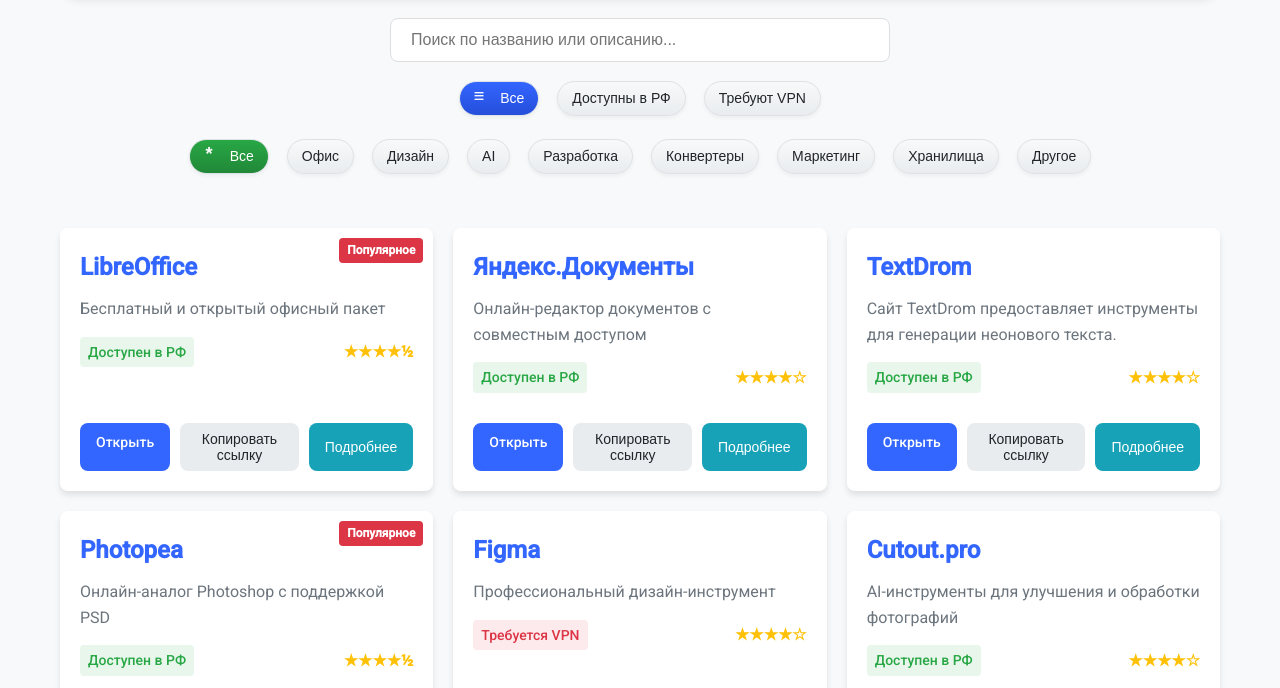
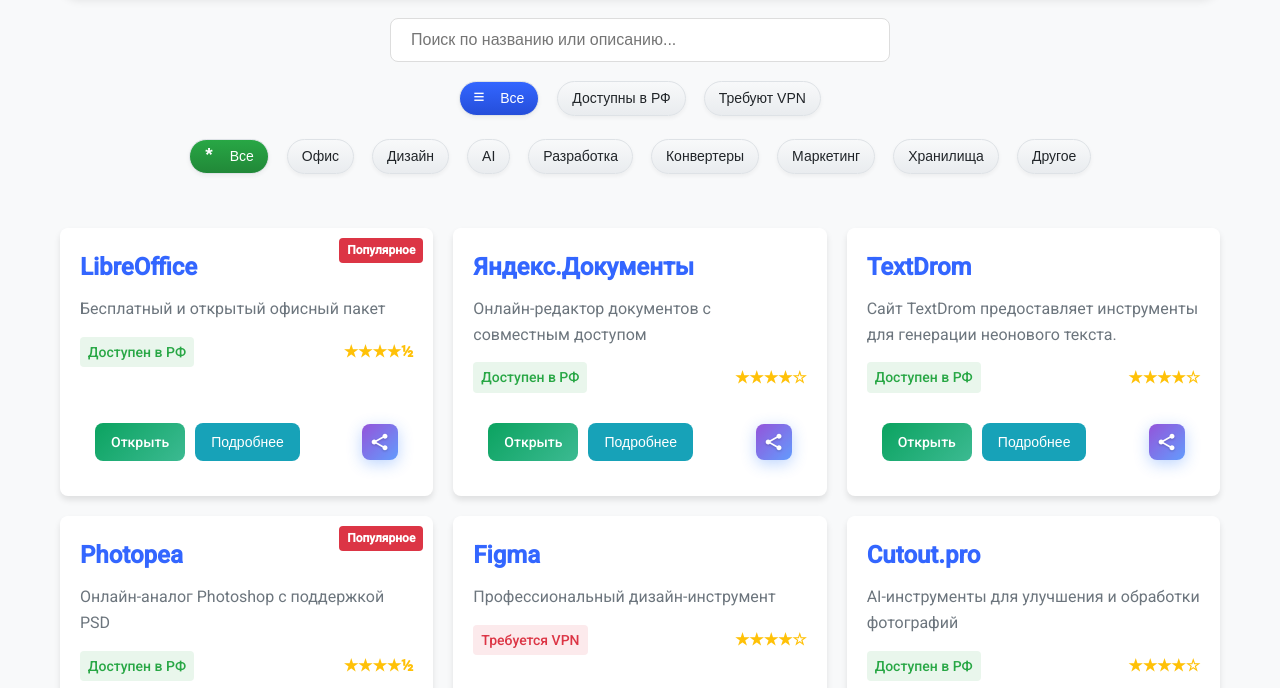
Before and after one commit to Maksim-124/free-tools, a plain HTML site: page index.html in a window 1280 px wide. Shown: the part 102-790 px from the top of the page. Drawn offline with Linux system fonts and the light colour scheme.

Commit message:
Покрасил кнопки=)) Добавлена кнопка поделиться,и справлена логика кнопок у инструмента со статьей

```diff
--- a/scripts.js
+++ b/scripts.js
@@ -98,16 +98,25 @@ document.addEventListener('DOMContentLoaded', function() {
                         </span>
                         <span class="rating">${generateRatingStars(tool.rating)}</span>
                     </div>
-                    <div class="tool-actions">
-                        <a href="${tool.link}" target="_blank" class="btn-primary">Открыть инструмент</a>
-                        <a href="${tool.articleLink}" class="btn-more">Подробнее</a>
-                    </div>
+                <div class="tool-actions-container">
+                        <div class="tool-actions">
+                            <a href="${tool.link}" target="_blank" class="btn-primary">Открыть</a>
+                            <a href="${tool.articleLink}" class="btn-more">Подробнее</a>
+                        </div>
+                        <div class="tool-actions-shared">
+                            <button class="btn-icon share-btn" data-link="${tool.articleLink}" data-title="${tool.title}" title="Поделиться">
+                                <svg width="20" height="20" viewBox="0 0 24 24" fill="none" xmlns="http://www.w3.org/2000/svg">
+                                    <path d="M18 8C19.6569 8 21 6.65685 21 5C21 3.34315 19.6569 2 18 2C16.3431 2 15 3.34315 15 5C15 5.12548 15.0077 5.24917 15.0227 5.37061L7.0824 9.84057C6.54303 9.32015 5.80879 9 5 9C3.34315 9 2 10.3431 2 12C2 13.6569 3.34315 15 5 15C5.80879 15 6.54303 14.6798 7.0824 14.1594L15.0227 18.6294C15.0077 18.7508 15 18.8745 15 19C15 20.6569 16.3431 22 18 22C19.6569 22 21 20.6569 21 19C21 17.3431 19.6569 16 18 16C17.1912 16 16.457 16.3202 15.9176 16.8406L7.97733 12.3706C7.99229 12.2492 8 12.1255 8 12C8 11.8745 7.99229 11.7508 7.97733 11.6294L15.9176 7.15938C16.457 7.67985 17.1912 8 18 8Z" fill="currentColor"/><path d="M18 8H16V4C16 2.89543 15.1046 2 14 2H10C8.89543 2 8 2.89543
+                                </svg>
+                            </button>
+                        </div>
+                </div>
                 `;
 
                 // Вешаем обработчик на всю карточку для перехода к статье
                 toolElement.addEventListener('click', (e) => {
                     // Проверяем, что клик был не по кнопке
-                    if (!e.target.closest('.tool-actions a')) {
+                    if (!e.target.closest('.tool-actions')) {
                         window.location.href = tool.articleLink;
                     }
                 });
@@ -125,11 +134,19 @@ document.addEventListener('DOMContentLoaded', function() {
                         </span>
                         <span class="rating">${generateRatingStars(tool.rating)}</span>
                     </div>
+                <div class="tool-actions-container">
                     <div class="tool-actions">
                         <a href="${tool.link}" target="_blank" class="btn-primary">Открыть</a>
-                        <button class="btn-secondary copy-link" data-link="${tool.link}">Копировать ссылку</button>
                         <button class="btn-more" data-id="${tool.id}">Подробнее</button>
                     </div>
+                        <div class="tool-actions-shared">
+                            <button class="btn-icon share-btn" data-link="${tool.articleLink}" data-title="${tool.title}" title="Поделиться">
+                                <svg width="20" height="20" viewBox="0 0 24 24" fill="none" xmlns="http://www.w3.org/2000/svg">
+                                    <path d="M18 8C19.6569 8 21 6.65685 21 5C21 3.34315 19.6569 2 18 2C16.3431 2 15 3.34315 15 5C15 5.12548 15.0077 5.24917 15.0227 5.37061L7.0824 9.84057C6.54303 9.32015 5.80879 9 5 9C3.34315 9 2 10.3431 2 12C2 13.6569 3.34315 15 5 15C5.80879 15 6.54303 14.6798 7.0824 14.1594L15.0227 18.6294C15.0077 18.7508 15 18.8745 15 19C15 20.6569 16.3431 22 18 22C19.6569 22 21 20.6569 21 19C21 17.3431 19.6569 16 18 16C17.1912 16 16.457 16.3202 15.9176 16.8406L7.97733 12.3706C7.99229 12.2492 8 12.1255 8 12C8 11.8745 7.99229 11.7508 7.97733 11.6294L15.9176 7.15938C16.457 7.67985 17.1912 8 18 8Z" fill="currentColor"/>
+                                </svg>
+                            </button>
+                        </div>
+                </div>
                 `;
             }
 
@@ -172,6 +189,30 @@ document.addEventListener('DOMContentLoaded', function() {
                 showToolDetails(toolId);
             });
         });
+        // Обработчик для кнопк "Поделиться"
+        document.querySelectorAll('.share-btn').forEach(button => {
+          button.addEventListener('click', function(e) {
+            e.stopPropagation();
+            const link = this.dataset.link;
+            const title = this.dataset.title;
+
+            // Проверка поддержки Web Share API
+            if (navigator.share) {
+                navigator.share({
+                  title: title,
+                  url: link
+                }).catch(err => {
+                    console.log('Ошибка при использовании Web Share API:', err);
+
+                    // Копируем ссылку при ошибке
+                    copyToClipboard(link);
+                });
+            } else {
+                //Копируем ссылку, если Web Share API не поддерживается
+                copyToClipboard(link);
+            }
+        });
+    });
     }
 
     /**
@@ -203,6 +244,7 @@ document.addEventListener('DOMContentLoaded', function() {
             showCopyFeedback('Ошибка копирования', '#dc3545');
             console.error('Ошибка при копировании: ', err);
         });
+        showCopyFeedback('Ссылка скопирована!', '#28a745');
     }
 
     /**
@@ -236,7 +278,7 @@ document.addEventListener('DOMContentLoaded', function() {
             <p><strong>Бесплатные функции:</strong> ${tool.freeFeatures}</p>
             <p><strong>Платные функции:</strong> ${tool.paidFeatures || 'Нет'}</p>
             <div class="tool-actions">
-                <a href="${tool.link}" target="_blank" class="btn-primary">Открыть инструмент</a>
+                <a href="${tool.link}" target="_blank" class="btn-primary">Открыть</a>
             </div>
         `;
 
--- a/styles.css
+++ b/styles.css
@@ -382,12 +382,26 @@ body {
 }
 
 /* Кнопки в карточке */
+.tool-actions-container {
+    display: flex;
+    justify-content: space-between;
+    align-items: center;
+    width: 100%;
+    margin-top: auto;
+    padding: 15px;
+}
+
 .tool-actions {
     display: flex;
     gap: 10px;
-    margin-top: auto;
-    padding-top: 15px;
+    flex: 1;
 }
+
+.tool-actions-shared {
+    margin-left: 10px;
+}
+
+
 
 .btn-primary, .btn-secondary, .btn-more {
     padding: 8px 16px;
@@ -401,12 +415,14 @@ body {
 }
 
 .btn-primary {
-    background-color: var(--primary-color);
+    background: linear-gradient(135deg, #0ba360 0%, #3cba92 100%);
     color: white;
 }
 
 .btn-primary:hover {
-    background-color: var(--primary-hover);
+    background: linear-gradient(135deg, #6a11cb 0%, #2575fc 70%, #2af598 100%);
+    box-shadow: 0 6px 20px rgba(37, 117, 252, 0.5);
+    transform: translateY(-2px);
 }
 
 .btn-secondary {
@@ -424,7 +440,9 @@ body {
 }
 
 .btn-more:hover {
-    background-color: #138496;
+    background: linear-gradient(135deg, #6a11cb 0%, #2575fc 70%, #2af598 100%);
+    box-shadow: 0 6px 20px rgba(37, 117, 252, 0.5);
+    transform: translateY(-2px);
 }
 
 /* Бейджи */
@@ -742,3 +760,59 @@ footer {
   content: " ✉️";
   font-size: 0.9em;
 }
+
+.btn-icon {
+    background: linear-gradient(135deg, rgba(106, 17, 203, 0.8) 0%, rgba(37, 117, 252, 0.8) 100%);
+    border: none;
+    cursor: pointer;
+    padding: 8px;
+    display: flex;
+    align-items: center;
+    justify-content: center;
+    border-radius: 8px; /* Увеличим скругление */
+    color: white; /* Белый цвет для иконки */
+    transition: all 0.3s ease;
+    box-shadow: 0 4px 15px rgba(37, 117, 252, 0.3); /* Тень для глубины */
+    position: relative;
+    overflow: hidden;
+}
+
+.btn-icon:hover {
+    background: linear-gradient(135deg, #11c5cb 0%, #2575fc 70%, #2af598 100%);
+    box-shadow: 0 6px 20px rgba(37, 117, 252, 0.5);
+    transform: translateY(-2px);
+}
+
+.btn-icon svg {
+    width: 20px;
+    height: 20px;
+    fill: white; /* Гарантирует, что иконка будет белой */
+    filter: drop-shadow(0 1px 1px rgba(0, 0, 0, 0.2)); /* Легкая тень для глубины */
+    transition: transform 0.3s ease;
+}
+
+.btn-icon:active {
+    transform: translateY(1px);
+    box-shadow: 0 2px 10px rgba(37, 117, 252, 0.3);
+}
+
+/* Эффект блеска при наведении */
+.btn-icon::before {
+    content: '';
+    position: absolute;
+    top: -50%;
+    left: -50%;
+    width: 200%;
+    height: 200%;
+    background: rgba(255, 255, 255, 0.1);
+    transform: rotate(30deg);
+    transition: all 0.6s ease;
+}
+
+.btn-icon:hover::before {
+    transform: rotate(30deg) translate(20%, 20%);
+}
+
+.btn-icon:hover svg {
+    transform: scale(1.1);
+}
```
